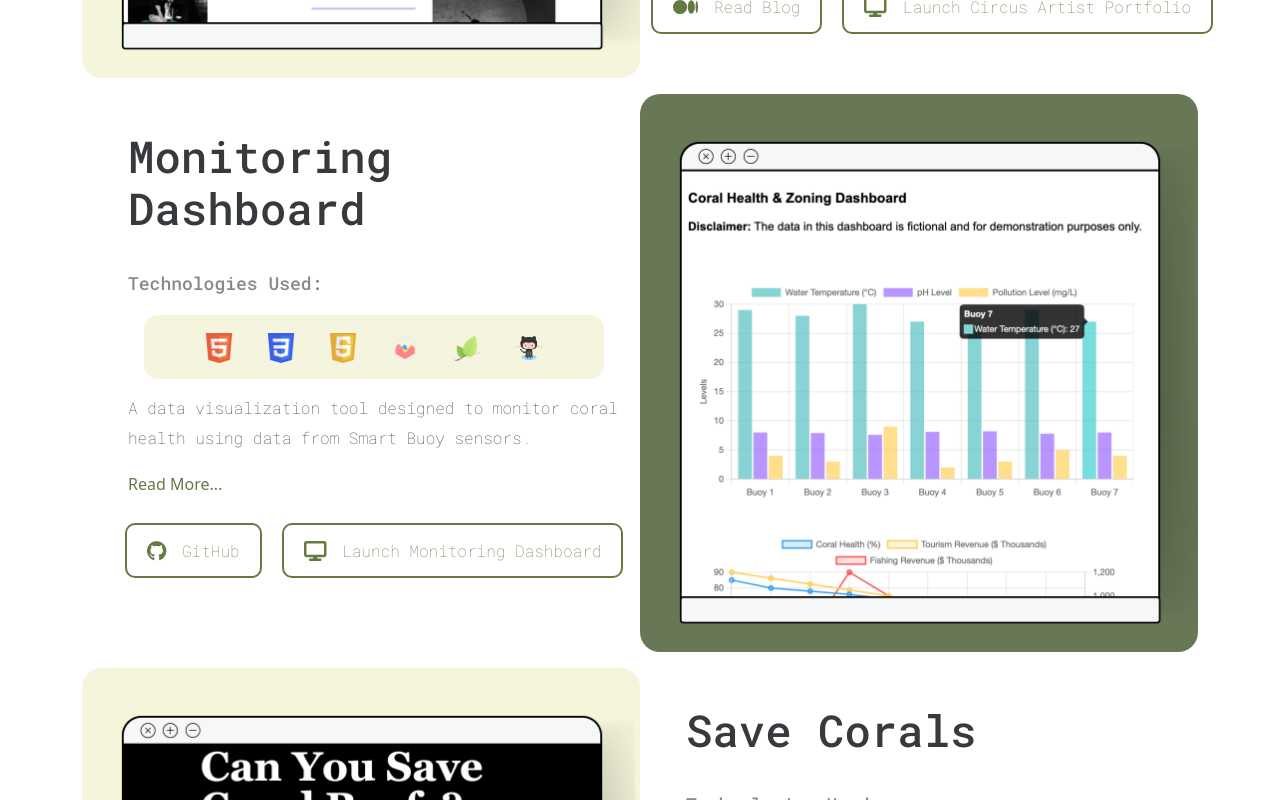
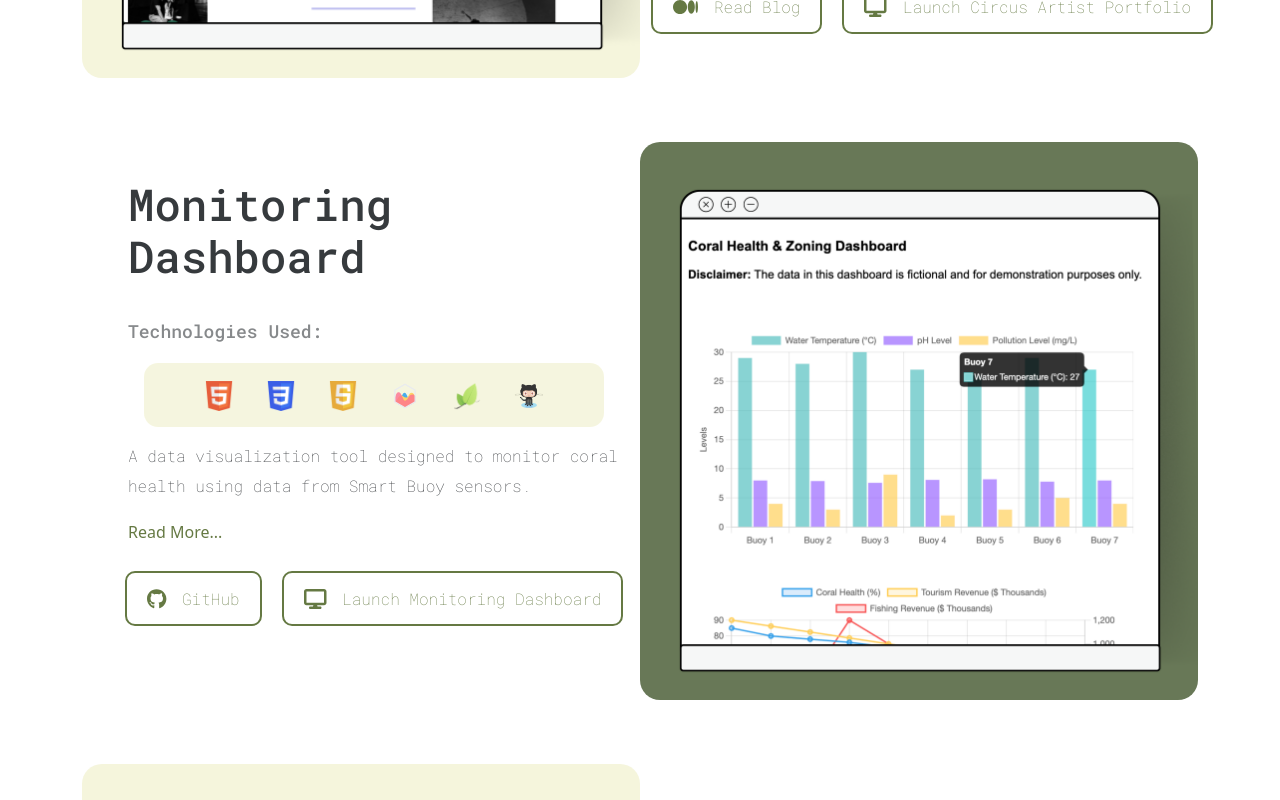
Before and after one commit to jgchoti/jgchoti.github.io, a React (Create React App) app: page /project in a window 1280 px wide. Shown: the part 980-1780 px from the top of the page. Built offline with nearby package versions, Linux system fonts and the light colour scheme.

Commit message:
Update Project.js

```diff
--- a/src/pages/Project.js
+++ b/src/pages/Project.js
@@ -1,4 +1,5 @@
-import React from 'react';
+import React, { useEffect, useRef } from 'react';
+import { useLocation } from 'react-router-dom';
 import Navbar from '../component/Navbar';
 import ContactBox from '../component/ContactBox';
 import Footer from '../component/Footer';
@@ -9,11 +10,32 @@ import ProjectHeader from '../component/ProjectHeader';
 
 
 function Project() {
+
+    const location = useLocation();
+    const queryParams = new URLSearchParams(location.search);
+    const projectIndex = parseInt(queryParams.get('project'), 10);
+
+    // Create refs for each project
+    const projectRefs = useRef([]);
+
+    useEffect(() => {
+        // Scroll to the specific project if the projectIndex is valid
+        if (projectIndex >= 0 && projectIndex < projectData.length) {
+            projectRefs.current[projectIndex]?.scrollIntoView({ behavior: 'smooth' });
+        }
+    }, [projectIndex]);
+
+
     return (
         <div>
             <Navbar />
             <ProjectHeader />
             {projectData.map((project, index) => (
+                <div
+                    key={index}
+                    ref={(el) => (projectRefs.current[index] = el)} // Assign each project a ref
+                    className="mb-5"
+                >
                     <ProjectContent
                         key={index}
                         name={project.name}
@@ -28,7 +50,9 @@ function Project() {
                         webUrl={project.webUrl}
                         index={index}
                     />
+                </div>
             ))}
+
             <ContactBox />
             <Footer />
             <ScrollReveal />
```
Lines whose indentation alone changed are shown as unchanged.
